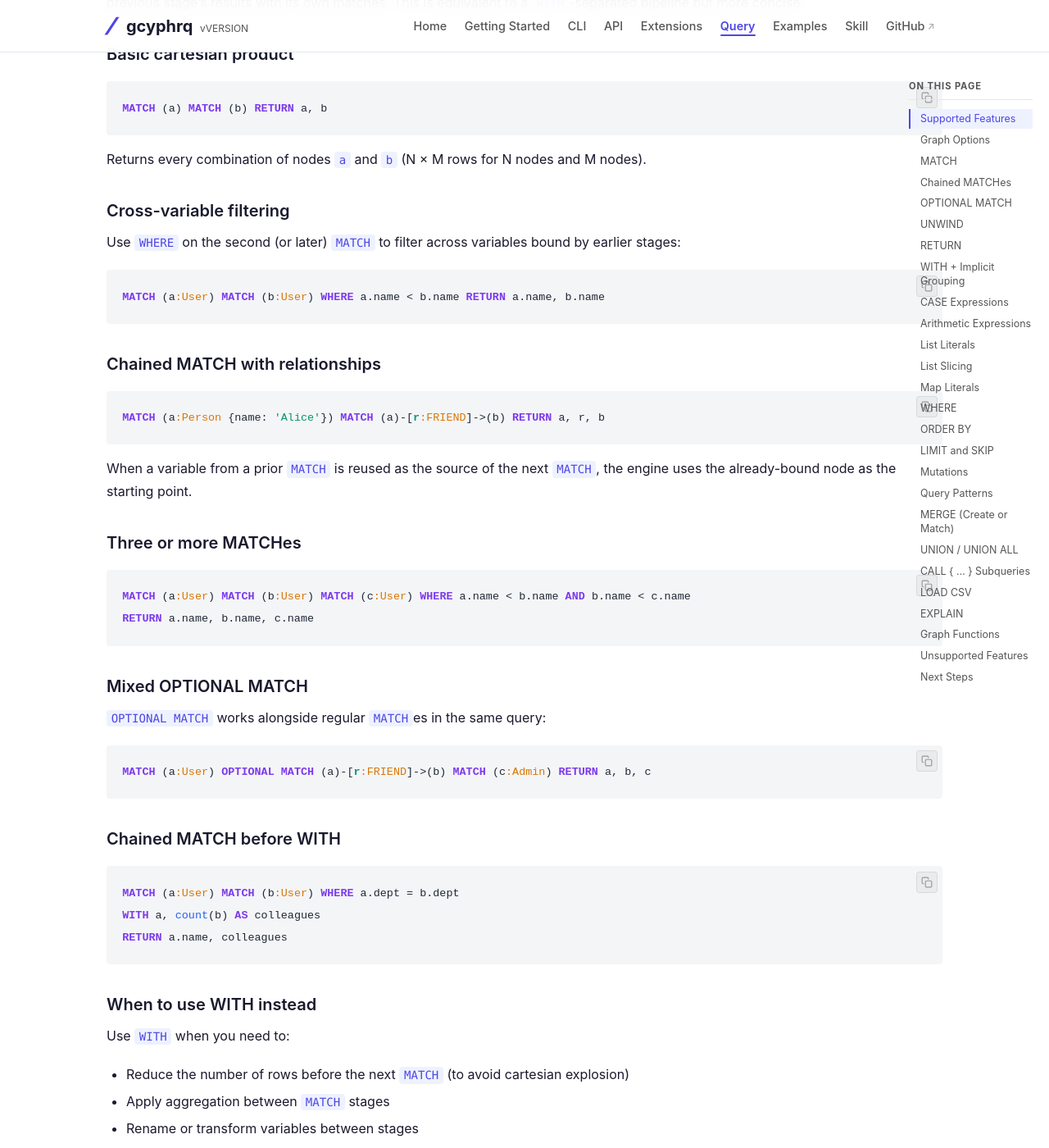
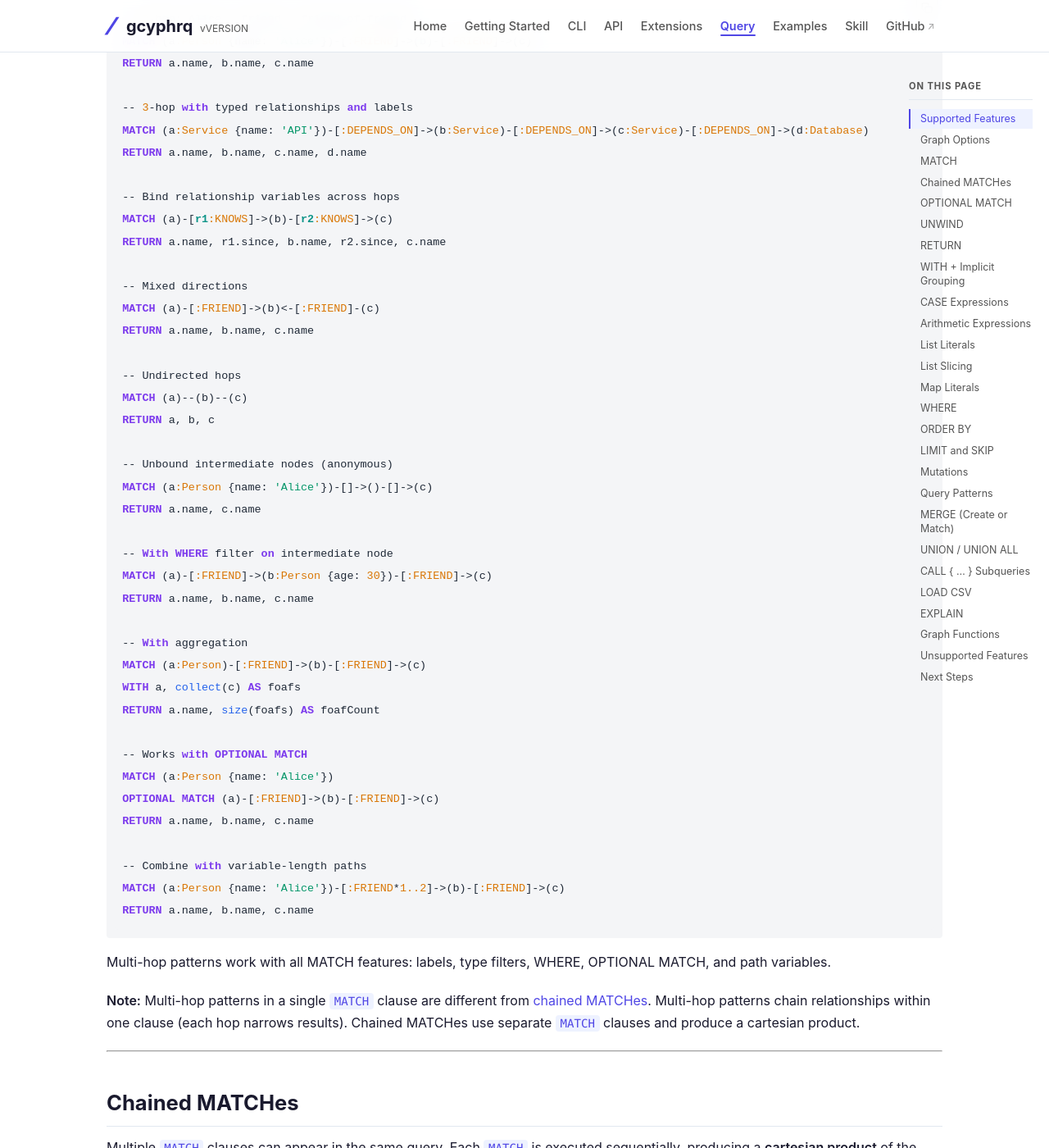
Before and after one commit to plelevier/gcyphrq, a Jekyll site: the page built from docs/query-guide.md, in a window 1280 px wide and 1400 px high, scrolled down 6096 px. Shown: the whole window at 82% size. Built offline with Jekyll 4.4.1, drawn with Linux system fonts in a browser that asks for light colours; some of the changed text lies outside the part shown.

Commit message:
docs: add multi-hop patterns documentation for MATCH, CREATE, and MERGE (#76)
- Add 'Multi-hop patterns' subsection in MATCH with examples for
  2-hop, 3-hop, mixed directions, unbound intermediates, WHERE,
  aggregation, OPTIONAL MATCH, and variable-length combinations
- Add 'Multi-hop CREATE' subsection with chain creation examples
- Add 'Multi-hop MERGE' subsection with ON CREATE/ON MATCH examples
- Update feature table in index.md to list multi-hop patterns and
  multi-hop mutation chains
- Add note distinguishing multi-hop patterns from chained MATCHes

````diff
--- a/docs/query-guide.md
+++ b/docs/query-guide.md
@@ -238,6 +238,58 @@ MATCH (n)
 OPTIONAL MATCH path=(n)-[:FRIEND]->(m)
 RETURN n.name, path
 ```
+
+### Multi-hop patterns
+
+Match chains of relationships within a single `MATCH` clause. Each hop is evaluated sequentially, using the target of the previous hop as the source of the next:
+
+```cypher
+-- 2-hop: Alice → friend → friend-of-friend
+MATCH (a:Person {name: 'Alice'})-[:FRIEND]->(b)-[:FRIEND]->(c)
+RETURN a.name, b.name, c.name
+
+-- 3-hop with typed relationships and labels
+MATCH (a:Service {name: 'API'})-[:DEPENDS_ON]->(b:Service)-[:DEPENDS_ON]->(c:Service)-[:DEPENDS_ON]->(d:Database)
+RETURN a.name, b.name, c.name, d.name
+
+-- Bind relationship variables across hops
+MATCH (a)-[r1:KNOWS]->(b)-[r2:KNOWS]->(c)
+RETURN a.name, r1.since, b.name, r2.since, c.name
+
+-- Mixed directions
+MATCH (a)-[:FRIEND]->(b)<-[:FRIEND]-(c)
+RETURN a.name, b.name, c.name
+
+-- Undirected hops
+MATCH (a)--(b)--(c)
+RETURN a, b, c
+
+-- Unbound intermediate nodes (anonymous)
+MATCH (a:Person {name: 'Alice'})-[]->()-[]->(c)
+RETURN a.name, c.name
+
+-- With WHERE filter on intermediate node
+MATCH (a)-[:FRIEND]->(b:Person {age: 30})-[:FRIEND]->(c)
+RETURN a.name, b.name, c.name
+
+-- With aggregation
+MATCH (a:Person)-[:FRIEND]->(b)-[:FRIEND]->(c)
+WITH a, collect(c) AS foafs
+RETURN a.name, size(foafs) AS foafCount
+
+-- Works with OPTIONAL MATCH
+MATCH (a:Person {name: 'Alice'})
+OPTIONAL MATCH (a)-[:FRIEND]->(b)-[:FRIEND]->(c)
+RETURN a.name, b.name, c.name
+
+-- Combine with variable-length paths
+MATCH (a:Person {name: 'Alice'})-[:FRIEND*1..2]->(b)-[:FRIEND]->(c)
+RETURN a.name, b.name, c.name
+```
+
+Multi-hop patterns work with all MATCH features: labels, type filters, WHERE, OPTIONAL MATCH, and path variables.
+
+> **Note:** Multi-hop patterns in a single `MATCH` clause are different from [chained MATCHes](#chained-matches). Multi-hop patterns chain relationships within one clause (each hop narrows results). Chained MATCHes use separate `MATCH` clauses and produce a cartesian product.
 
 ---
 
@@ -1196,6 +1248,33 @@ CREATE (a:Person {name: 'Alice'})-[r:KNOWS {since: 2020}]->(b:Person {name: 'Bob
 
 When a variable is already bound (via a preceding MATCH), the existing node is reused. Unbound variables create new nodes.
 
+#### Multi-hop CREATE
+
+Create chains of nodes and relationships in a single CREATE clause:
+
+```cypher
+-- Create a 2-hop chain from scratch
+CREATE (a:Person {name: 'Alice'})-[:FRIEND]->(b:Person {name: 'Bob'})-[:FRIEND]->(c:Person {name: 'Charlie'})
+RETURN a, b, c
+
+-- Create with properties on intermediate nodes
+CREATE (a:Service {name: 'API'})-[:DEPENDS_ON]->(b:Service {name: 'Worker'})-[:DEPENDS_ON]->(c:Database {name: 'Redis'})
+RETURN a, b, c
+
+-- Create with relationship properties across hops
+CREATE (a)-[r1:KNOWS {since: 2020}]->(b)-[r2:KNOWS {since: 2021}]->(c)
+RETURN a, r1, r2, b, c
+
+-- Mixed directions
+CREATE (a:Person)-[:FRIEND]->(b:Person)<-[:FRIEND]-(c:Person)
+RETURN a, b, c
+
+-- Create edge chain between existing nodes
+MATCH (a:Person {name: 'Alice'}) MATCH (b:Person {name: 'Bob'}) MATCH (c:Person {name: 'Charlie'})
+CREATE (a)-[:KNOWS]->(b)-[:KNOWS]->(c)
+RETURN a, b, c
+```
+
 ### SET
 
 Set properties and/or labels on nodes. Supports multiple operations in a single SET clause using commas.
@@ -1406,6 +1485,34 @@ RETURN a, b
 ```cypher
 MERGE (a:User)<-[:FRIEND]-(b:User)  -- inbound
 MERGE (a:User)-[:FRIEND]-(b:User)   -- undirected
+```
+
+### Multi-hop MERGE
+
+MERGE chains of nodes and relationships in a single clause. Missing nodes and edges are created as needed:
+
+```cypher
+-- 2-hop MERGE: ensures the full chain exists
+MERGE (a:Person {name: 'Alice'})-[:FRIEND]->(b:Person {name: 'Bob'})-[:FRIEND]->(c:Person {name: 'Charlie'})
+RETURN a, b, c
+
+-- 3-hop MERGE with typed relationships
+MERGE (a:Service {name: 'API'})-[:DEPENDS_ON]->(b:Service)-[:DEPENDS_ON]->(c:Service)-[:DEPENDS_ON]->(d:Database)
+RETURN a, b, c, d
+
+-- Mixed directions
+MERGE (a:Person)-[:FRIEND]->(b:Person)<-[:FRIEND]-(c:Person)
+RETURN a, b, c
+
+-- With ON CREATE / ON MATCH
+MERGE (a:Person {name: 'Alice'})-[:FRIEND]->(b:Person {name: 'Bob'})-[:FRIEND]->(c:Person {name: 'Charlie'})
+ON CREATE SET a.createdAt = 0, b.createdAt = 0, c.createdAt = 0
+ON MATCH SET a.lastSeen = 0
+RETURN a, b, c
+
+-- Unbound intermediate nodes
+MERGE (a:Person {name: 'Alice'})-[]->()-[]->(c:Person {name: 'Charlie'})
+RETURN a, c
 ```
 
 ### MERGE with parallel edges
````
Also changed, not shown: docs/index.md (+2 -1 lines).
